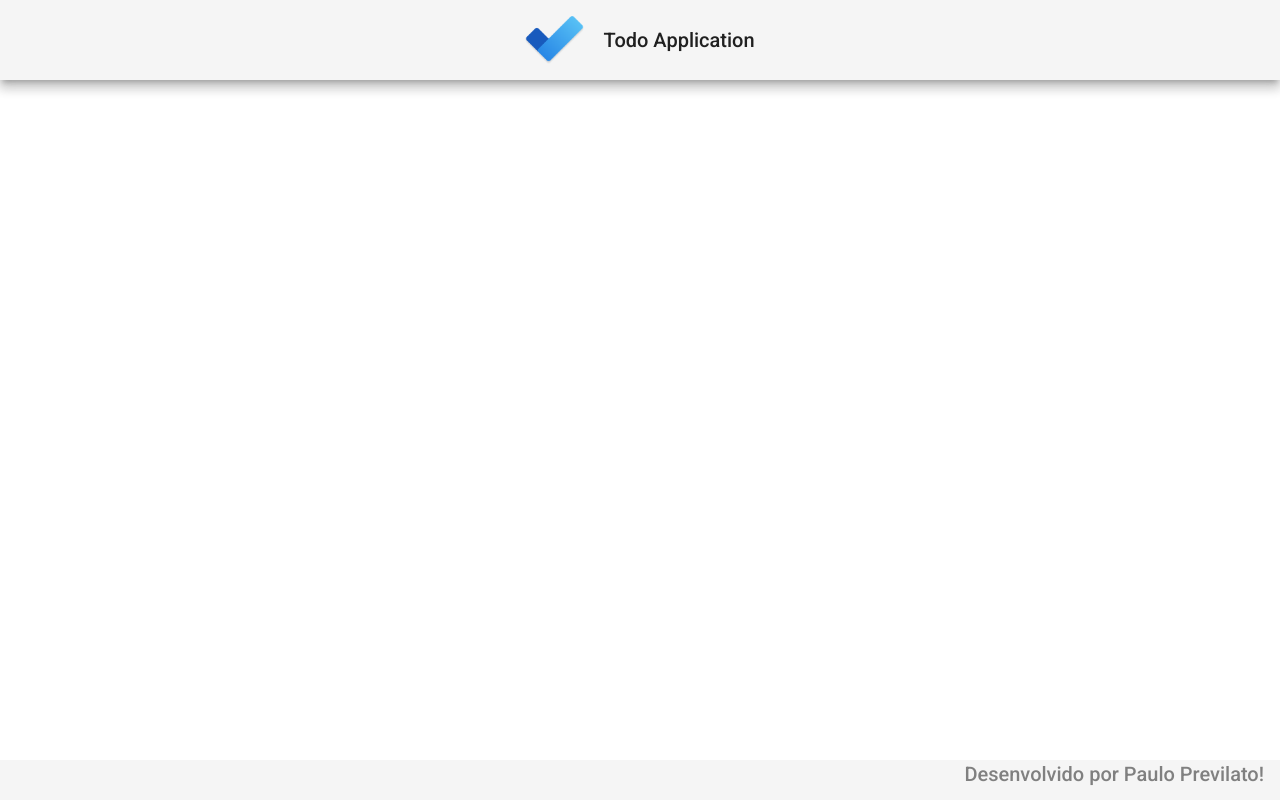
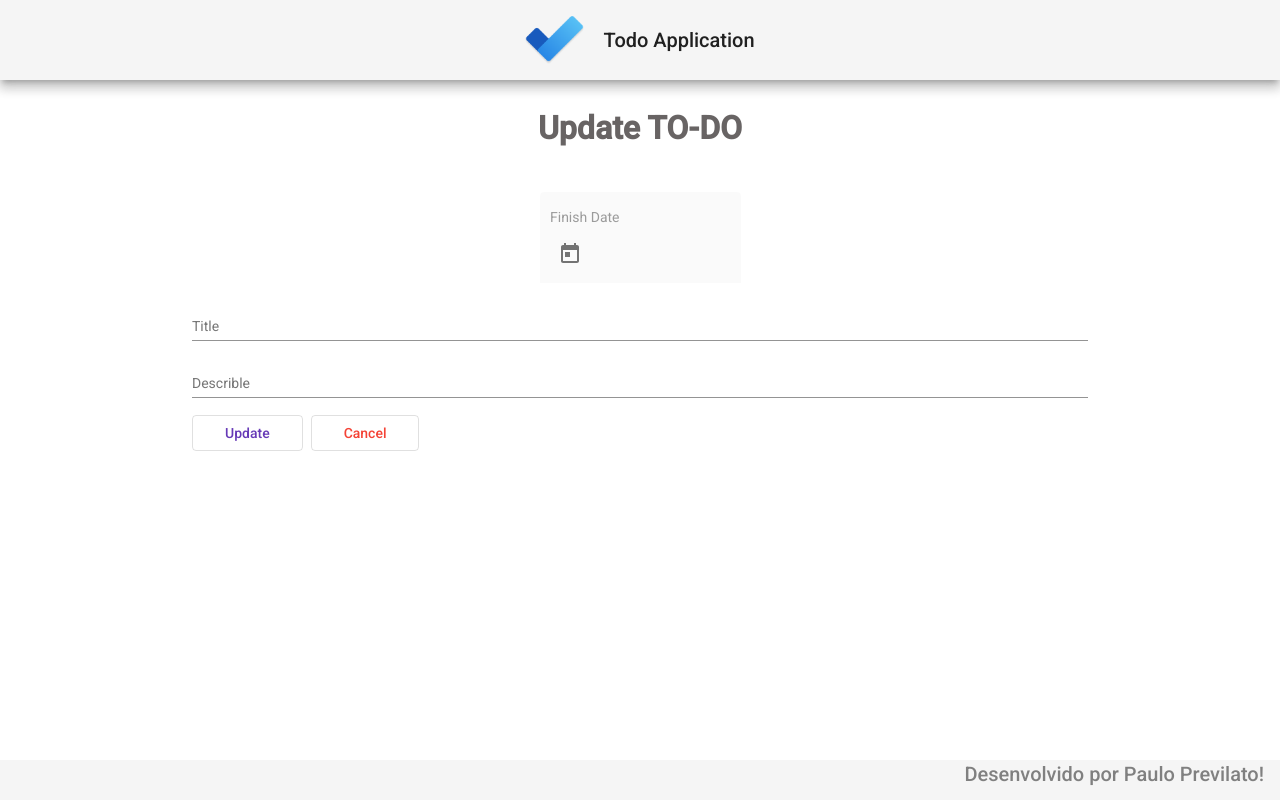
Before and after one commit to pauloprevilato/todo-Angular, an Angular app in the folder todo/: page /update/1 in a window 1280 px wide. Before the commit this address led to /. Built offline with nearby package versions, Linux system fonts and the light colour scheme; no server answers.

Commit message:
Update to-do implementions

```diff
--- a/todo/src/app/app-routing.module.ts
+++ b/todo/src/app/app-routing.module.ts
@@ -1,3 +1,4 @@
+import { UpdateComponent } from './components/update/update.component';
 import { FinalizadosComponent } from './components/finalizados/finalizados.component';
 import { ReadAllComponent } from './components/read-all/read-all.component';
 import { NgModule } from '@angular/core';
@@ -16,6 +17,10 @@
   {
     path: 'create',
     component: CreateComponent
+  },
+  {
+    path: 'update/:id',
+    component: UpdateComponent
   }
 ];
 
--- a/todo/src/app/app.module.ts
+++ b/todo/src/app/app.module.ts
@@ -21,6 +21,7 @@
 import { MatSnackBarModule } from "@angular/material/snack-bar";
 import { CreateComponent } from "./components/create/create.component";
 import { MatNativeDateModule } from "@angular/material/core";
+import { UpdateComponent } from "./components/update/update.component";
 
 @NgModule({
   declarations: [
@@ -30,6 +31,7 @@
     ReadAllComponent,
     FinalizadosComponent,
     CreateComponent,
+    UpdateComponent,
   ],
   imports: [
     BrowserModule,
@@ -45,7 +47,7 @@
     FormsModule,
     MatInputModule,
     MatDatepickerModule,
-    MatNativeDateModule
+    MatNativeDateModule,
   ],
   providers: [],
   bootstrap: [AppComponent],
--- a/todo/src/app/components/read-all/read-all.component.html
+++ b/todo/src/app/components/read-all/read-all.component.html
@@ -17,7 +17,7 @@
                         <mat-icon>done</mat-icon>
                     </button>
 
-                    <button mat-mini-fab color="accent">
+                    <button routerLink="update/{{item.id}}" mat-mini-fab color="accent">
                         <mat-icon>edit</mat-icon>
                     </button>
 
--- /dev/null
+++ b/todo/src/app/components/update/update.component.css
@@ -0,0 +1,33 @@
+form {
+    width: 70%;
+    margin: 2rem auto 0 auto;
+    text-align: center;
+   }
+
+   .data-finalizar {
+       text-align: start;
+   }
+
+   h1 {
+       font-size: 2rem;
+       font-weight: 600;
+       margin-bottom: 3rem;
+       color: rgb(104, 100, 100);
+
+       }
+
+       .form {
+           width: 100%;
+       }
+
+       .buttons {
+           width: 100%;
+           text-align: start;
+       }
+
+       button {
+           margin-right: .5rem;
+           padding-right: 2rem;
+           padding-left: 2rem;
+
+       }
--- /dev/null
+++ b/todo/src/app/components/update/update.component.html
@@ -0,0 +1,27 @@
+<form>
+    <h1> Update TO-DO</h1>
+
+    <mat-form-field class="data-finalizar" appearance="fill">
+        <mat-label>Finish Date</mat-label>
+        <input  [(ngModel)]="todo.dataParaFinalizar" name="todo.dataParaFinalizar" matInput [matDatepicker]="dp3" disabled="todo.dataParaFinalizar" />
+        <mat-datepicker-toggle matSufflix [for]="dp3"></mat-datepicker-toggle>
+        <mat-datepicker #dp3 disabled="false"></mat-datepicker>
+    </mat-form-field>
+
+    <div class="forms">
+        <mat-form-field class="form">
+            <mat-label>Title</mat-label>
+            <input  [(ngModel)]="todo.titulo" name="todo.titulo" matInput placeholder="Ex. Estudar">
+        </mat-form-field>
+
+        <mat-form-field class="form">
+            <mat-label>Describle</mat-label>
+            <input [(ngModel)]="todo.descricao" name="todo.descricao" matInput placeholder="Ex. Estudar 2">
+        </mat-form-field>
+    </div>
+
+    <div class="buttons">
+        <button (click)="update()" mat-stroked-button color="primary">Update</button>
+        <button (click)="cancel()" mat-stroked-button color="warn">Cancel</button>
+    </div>
+</form>
--- /dev/null
+++ b/todo/src/app/components/update/update.component.ts
@@ -0,0 +1,51 @@
+import { Todo } from "src/app/models/todo";
+import { TodoService } from "./../../service/todo.service";
+import { ActivatedRoute, Router } from "@angular/router";
+import { Component, OnInit } from "@angular/core";
+
+@Component({
+  selector: "app-update",
+  templateUrl: "./update.component.html",
+  styleUrls: ["./update.component.css"],
+})
+export class UpdateComponent implements OnInit {
+  todo: Todo = {
+    titulo: "",
+    descricao: "",
+    dataParaFinalizar: Date,
+    finalizado: false,
+  };
+  constructor(private router: Router, private service: TodoService, private route: ActivatedRoute) {}
+
+  ngOnInit(): void {
+    this.todo.id = this.route.snapshot.paramMap.get("id")!;
+    this.findById();
+  }
+
+  findById(): void {
+    this.service.findById(this.todo.id).subscribe((resposta) => {
+      this.todo = resposta;
+    })
+  }
+
+  update(): void {
+    this.service.update(this.todo).subscribe((resposta) => {
+      this.service.message('Update Success!')
+      this.router.navigate([''])
+    }, error => {
+      this.service.message('Update Fail!')
+      this.router.navigate([''])
+    })
+  }
+  cancel(): void {
+    this.router.navigate([""]);
+  }
+
+  formataDate(): void {
+    let data = new Date(this.todo.dataParaFinalizar);
+    this.todo.dataParaFinalizar = `${data.getDate()}/${
+      data.getMonth() + 1
+    }/${data.getFullYear()}`;
+    console.log(data);
+  }
+}
--- a/todo/src/app/service/todo.service.ts
+++ b/todo/src/app/service/todo.service.ts
@@ -15,6 +15,11 @@
 
   findAll(): Observable<Todo[]> {
     return this.http.get<Todo[]>(this.baseUrl);
+  }
+
+  findById(id: any): Observable<Todo> {
+    const url = `${this.baseUrl}/${id}`;
+    return this.http.get<Todo>(url);
   }
 
   update(todo: Todo): Observable<Todo> {
```
